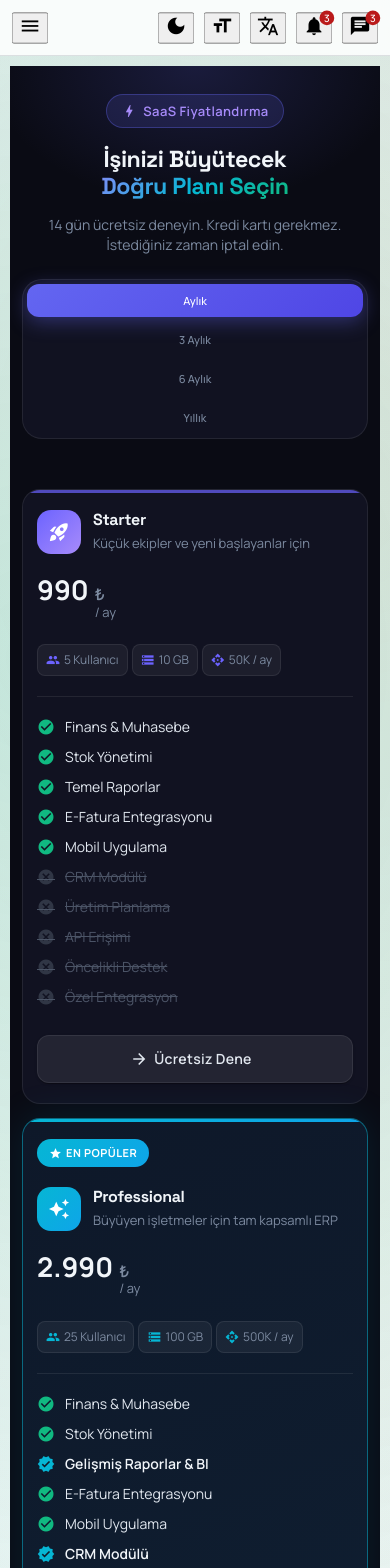
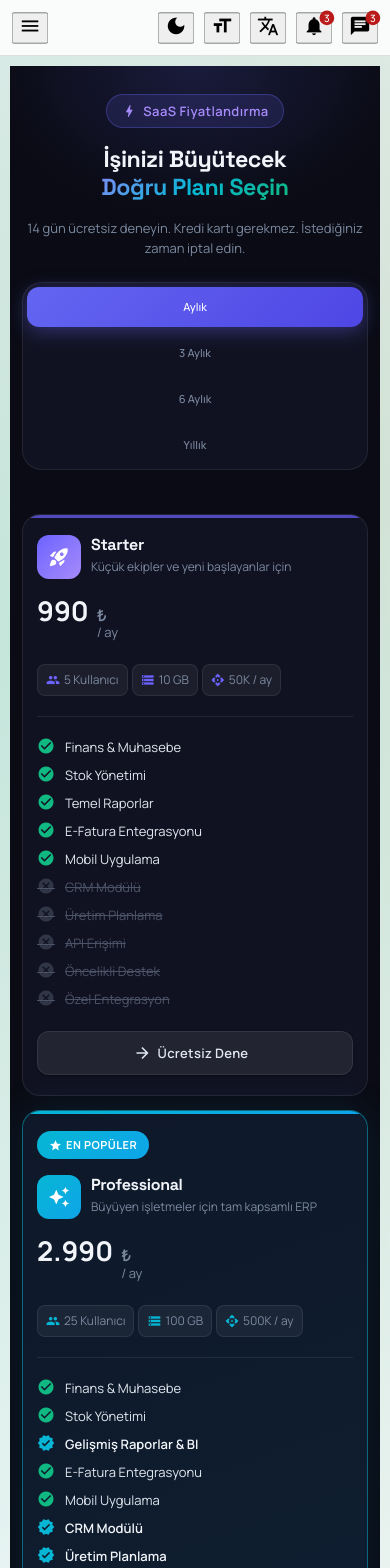
Before and after one commit to alicanyucel/tema, an Angular app in the folder themeforest-admin/: page /fiyatlandirma in a window 390 px wide. Shown: the top 1568 px of the page. Built offline with nearby package versions, Linux system fonts and the light colour scheme.

Commit message:
redmi note 14 pro 5g

```diff
--- a/themeforest-admin/src/app/pages/pricing-page.scss
+++ b/themeforest-admin/src/app/pages/pricing-page.scss
@@ -614,6 +614,112 @@ $radius-sm:  12px;
   .faq-answer { padding: 0 16px 14px; }
 }
 
+// Narrow phone band: common FHD+ devices around 390-430 CSS px
+@media (max-width: 430px) {
+  .pricing-hero {
+    padding: 26px 14px 20px;
+  }
+
+  .hero-title {
+    font-size: 1.38rem;
+    line-height: 1.2;
+  }
+
+  .hero-subtitle {
+    font-size: 13px;
+    margin-bottom: 22px;
+  }
+
+  .billing-toggle {
+    width: 100%;
+    padding: 4px;
+  }
+
+  .toggle-btn {
+    min-height: 40px;
+    padding: 9px 10px;
+  }
+
+  .plans-grid {
+    width: 100%;
+    max-width: 420px;
+    margin-top: 22px;
+    padding-inline: 14px;
+  }
+
+  .plan-card {
+    padding: 18px 14px;
+    border-radius: 18px;
+  }
+
+  .plan-badge {
+    margin-bottom: 16px;
+  }
+
+  .plan-header {
+    gap: 10px;
+    margin-bottom: 18px;
+  }
+
+  .plan-icon-wrap {
+    width: 42px;
+    height: 42px;
+    border-radius: 12px;
+
+    mat-icon {
+      font-size: 20px;
+      width: 20px;
+      height: 20px;
+    }
+  }
+
+  .plan-subtitle {
+    font-size: 12px;
+  }
+
+  .price-row {
+    gap: 4px 8px;
+  }
+
+  .price-amount {
+    font-size: 1.6rem;
+  }
+
+  .monthly-equiv {
+    font-size: 11px;
+  }
+
+  .features-list {
+    gap: 8px;
+    margin-bottom: 22px;
+  }
+
+  .feature-item {
+    font-size: 13px;
+    align-items: flex-start;
+  }
+
+  .cta-btn {
+    height: 44px;
+    font-size: 13px !important;
+  }
+
+  .compare-strip,
+  .trust-section,
+  .faq-section {
+    padding-inline: 14px;
+  }
+
+  .strip-content {
+    padding: 18px 14px;
+  }
+
+  .trust-item {
+    flex: 1 1 100%;
+    min-width: 0;
+  }
+}
+
 // XS ≤ 575px
 @media (max-width: 575px) {
   .pricing-page { padding-bottom: 56px; }
```
